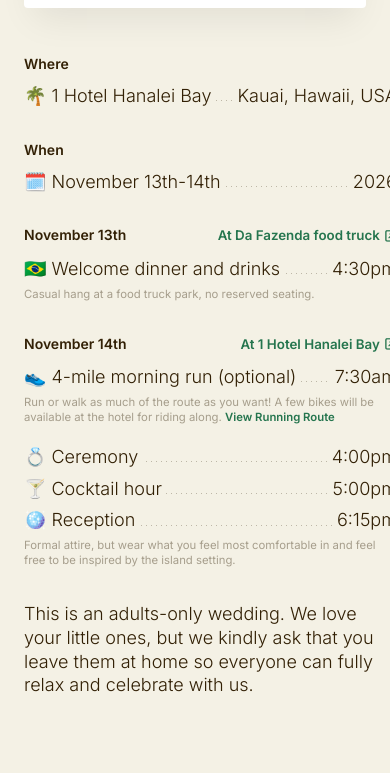
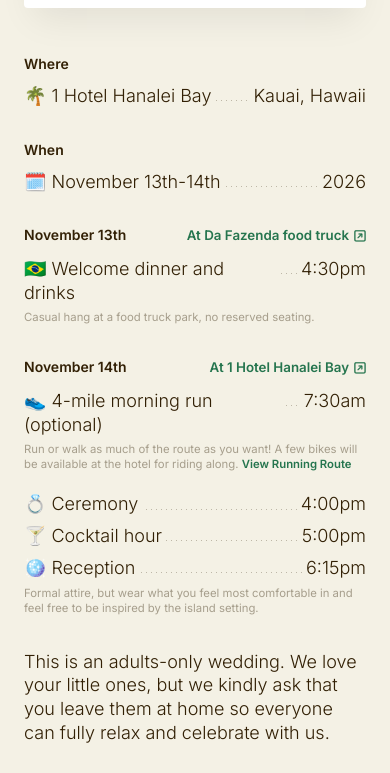
Before and after one commit to anoffsinger/wedding, a plain HTML site: page index.html in a window 390 px wide. Shown: the part 3931-4704 px from the top of the page. Drawn offline with Linux system fonts and the light colour scheme.

Commit message:
Fix wedding details overflow on mobile

```diff
--- a/index.html
+++ b/index.html
@@ -200,7 +200,7 @@
             <h3>Where</h3>
             <div class="wedding-detail-row">
               <p>🌴 1 Hotel Hanalei Bay</p>
-              <p class="secondary">Kauai, Hawaii, USA</p>
+              <p class="secondary">Kauai, Hawaii<span class="wedding-country">, USA</span></p>
             </div>
           </div>
           <div class="wedding-detail-block">
--- a/styles.css
+++ b/styles.css
@@ -716,6 +716,7 @@ h2,
 
 .wedding-details {
   display: grid;
+  grid-template-columns: minmax(0, 1fr);
   width: min(var(--max), 100%);
   margin: clamp(48px, 7vw, 84px) auto 0;
   gap: 44px;
@@ -724,6 +725,8 @@ h2,
 
 .wedding-detail-block {
   display: grid;
+  grid-template-columns: minmax(0, 1fr);
+  min-width: 0;
   gap: 12px;
 }
 
@@ -849,6 +852,7 @@ a.wedding-location:focus-visible {
 
 .wedding-events {
   display: grid;
+  grid-template-columns: minmax(0, 1fr);
   gap: 8px;
 }
 
@@ -1393,11 +1397,37 @@ h3 {
   }
 
   .wedding-detail-row {
+    align-items: baseline;
     gap: 18px;
   }
+
+  .wedding-detail-row p:first-child {
+    min-width: 0;
+    white-space: normal;
+  }
+
+  .wedding-detail-row .secondary {
+    flex-shrink: 0;
+  }
+
+  .wedding-date-heading {
+    gap: 12px;
+  }
+
+  .wedding-date-heading h3 {
+    flex-shrink: 0;
+  }
+
+  .wedding-location {
+    min-width: 0;
+  }
 }
 
 @media (max-width: 640px) {
+  .wedding-country {
+    display: none;
+  }
+
   .menu-toggle {
     display: inline-flex;
     width: auto;
```
